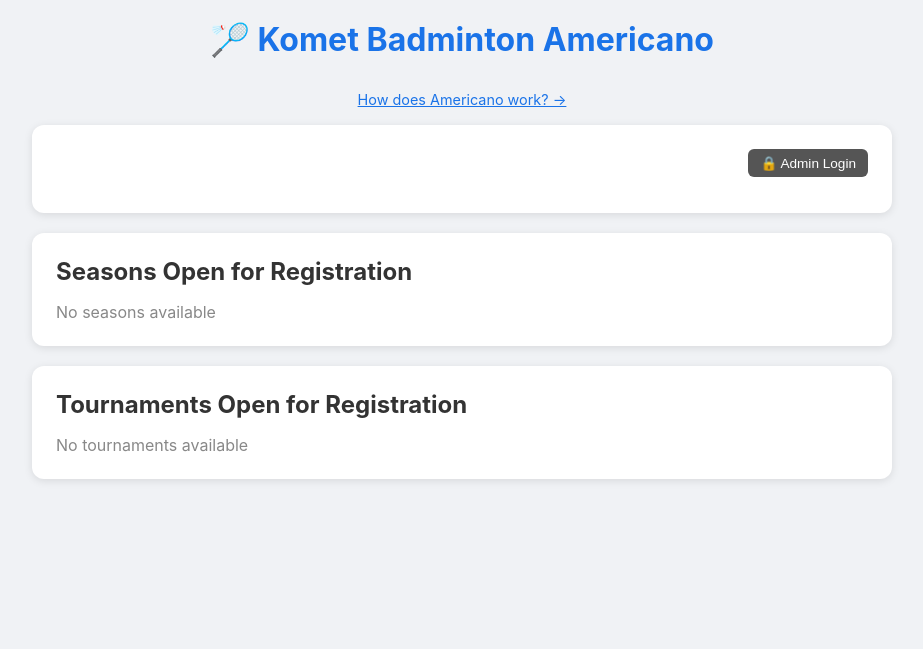
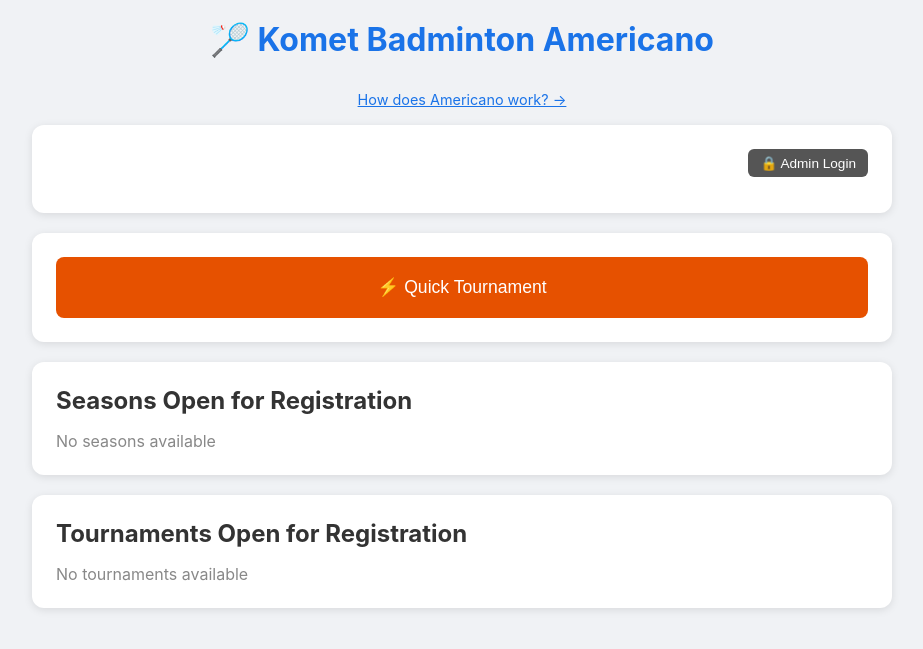
Before and after one commit to umashankarid/badminton-americano, a Flask app: page / in a window 1280 px wide. Shown: the top 649 px of the page, without its empty margins (178-1101 px from the left). Run offline with Flask 3, Linux system fonts and the light colour scheme; data comes from the database, SQL or seed files in the repository; data that the repository does not hold is empty.

Commit message:
Add Quick Tournament: anyone can create and play, no admin needed, data kept separately

```diff
--- a/app.py
+++ b/app.py
@@ -397,6 +397,73 @@ def list_tournaments():
     return jsonify(result)
 
 
+@app.route("/api/quick-tournament", methods=["POST"])
+def quick_tournament():
+    """Create a quick tournament with player names — no registration needed."""
+    data = request.json
+    name = data.get("name", "").strip()
+    players = data.get("players", [])
+    max_points = data.get("max_points", 21)
+    courts = data.get("courts", 1)
+
+    if not name:
+        return jsonify({"error": "Tournament name is required"}), 400
+    if len(players) < 4:
+        return jsonify({"error": "Need at least 4 players"}), 400
+
+    db = get_db()
+    existing = db.execute("SELECT id FROM tournament WHERE name = ?", (name,)).fetchone()
+    if existing:
+        db.close()
+        return jsonify({"error": "Tournament with this name already exists"}), 400
+
+    # Create players if they don't exist (just names, level NA)
+    player_ids = []
+    for pname in players:
+        pname = pname.strip()
+        if not pname:
+            continue
+        row = db.execute("SELECT id FROM player WHERE name = ?", (pname,)).fetchone()
+        if row:
+            player_ids.append(row["id"])
+        else:
+            cur = db.execute("INSERT INTO player (name, level) VALUES (?, 'NA')", (pname,))
+            player_ids.append(cur.lastrowid)
+
+    # Create tournament (marked as quick)
+    cur = db.execute(
+        "INSERT INTO tournament (name, level, max_points, courts, date) VALUES (?, 'No-level', ?, ?, 'quick')",
+        (name, max_points, courts)
+    )
+    tid = cur.lastrowid
+    for pid in player_ids:
+        db.execute("INSERT INTO tournament_player (tournament_id, player_id) VALUES (?, ?)", (tid, pid))
+    db.commit()
+
+    # Auto-generate first round
+    from pairing import generate_round_pairings, get_used_pairs, get_tournament_points, get_sit_out_counts
+    used_pairs = get_used_pairs(db, tid)
+    player_points = get_tournament_points(db, tid)
+    sit_out_counts = get_sit_out_counts(db, tid)
+    result = generate_round_pairings(player_ids, used_pairs, courts, player_points, sit_out_counts)
+    matches, sitting_out = result
+
+    if matches:
+        for court_num, (a1, a2, b1, b2) in enumerate(matches, 1):
+            db.execute(
+                "INSERT INTO match (tournament_id, round_num, court_num, player_a1, player_a2, player_b1, player_b2) VALUES (?,?,?,?,?,?,?)",
+                (tid, 1, court_num, a1, a2, b1, b2)
+            )
+        for pid in sitting_out:
+            db.execute("UPDATE tournament_player SET sit_outs = sit_outs + 1 WHERE tournament_id = ? AND player_id = ?", (tid, pid))
+        db.execute("UPDATE tournament SET current_round = 1 WHERE id = ?", (tid,))
+        db.commit()
+
+    db.close()
+    slug = name.lower().replace(" ", "-")
+    return jsonify({"id": tid, "slug": slug}), 201
+
+
 @app.route("/api/tournaments", methods=["POST"])
 @admin_required
 def create_tournament():
@@ -514,10 +581,13 @@ def get_tournament(tid):
 
 
 @app.route("/api/tournaments/<int:tid>/next-round", methods=["POST"])
-@admin_required
 def generate_next_round(tid):
     db = get_db()
     t = db.execute("SELECT * FROM tournament WHERE id = ?", (tid,)).fetchone()
+    # Check admin for non-quick tournaments
+    if t["date"] != "quick" and not session.get("admin"):
+        db.close()
+        return jsonify({"error": "Admin login required"}), 401
     if t["status"] == "finished":
         db.close()
         return jsonify({"error": "Tournament is finished"}), 400
@@ -569,13 +639,16 @@ def generate_next_round(tid):
 
 
 @app.route("/api/matches/<int:mid>/score", methods=["POST"])
-@admin_required
 def record_score(mid):
     data = request.json
     score_a, score_b = data["score_a"], data["score_b"]
     db = get_db()
     match = db.execute("SELECT * FROM match WHERE id = ?", (mid,)).fetchone()
-    t = db.execute("SELECT max_points FROM tournament WHERE id = ?", (match["tournament_id"],)).fetchone()
+    # Check admin for non-quick tournaments
+    t = db.execute("SELECT * FROM tournament WHERE id = ?", (match["tournament_id"],)).fetchone()
+    if t["date"] != "quick" and not session.get("admin"):
+        db.close()
+        return jsonify({"error": "Admin login required"}), 401
     max_pts = t["max_points"]
 
     if max(score_a, score_b) != max_pts:
--- a/templates/index.html
+++ b/templates/index.html
@@ -66,6 +66,11 @@
             <button class="nav-btn" style="background:#555;font-size:0.9em" onclick="showModal('changePwModal')">🔑 Change Password</button>
             <input type="file" id="dbUpload" accept=".db" style="display:none" onchange="uploadDb(this)">
         </div>
+    </div>
+
+    <!-- Quick Tournament (visible to everyone) -->
+    <div class="card">
+        <button class="nav-btn" style="background:#e65100;width:100%" onclick="showModal('quickTournamentModal')">⚡ Quick Tournament</button>
     </div>
 
     <div class="card" id="seasonCard">
@@ -175,6 +180,22 @@
         <input type="password" id="newPw" placeholder="New password">
         <input type="password" id="confirmPw" placeholder="Confirm new password">
         <button onclick="changePassword()">Change Password</button>
+    </div>
+</div>
+
+<!-- Quick Tournament Modal -->
+<div id="quickTournamentModal" class="modal">
+    <div class="modal-content">
+        <span class="close" onclick="hideModal('quickTournamentModal')">&times;</span>
+        <h2>⚡ Quick Tournament</h2>
+        <input type="text" id="qtName" placeholder="Tournament name">
+        <label style="font-weight:500;display:block;margin-bottom:4px">Players (one per line)</label>
+        <textarea id="qtPlayers" placeholder="Anna&#10;Ben&#10;Chris&#10;David" style="width:100%;padding:10px;border:1px solid #ddd;border-radius:6px;min-height:120px;font-family:inherit;margin-bottom:10px"></textarea>
+        <div style="display:flex;gap:10px">
+            <div style="flex:1"><label style="font-size:0.85em;color:#666">Max Points</label><input type="number" id="qtMaxPoints" value="21" min="1"></div>
+            <div style="flex:1"><label style="font-size:0.85em;color:#666">Courts</label><input type="number" id="qtCourts" value="1" min="1"></div>
+        </div>
+        <button onclick="createQuickTournament()" style="margin-top:12px;width:100%;background:#e65100">Create & Start</button>
     </div>
 </div>
 
@@ -473,6 +494,26 @@ async function deleteSeason(id) {
     loadSeasons();
 }
 
+async function createQuickTournament() {
+    const name = document.getElementById('qtName').value.trim();
+    const playersText = document.getElementById('qtPlayers').value.trim();
+    const maxPoints = parseInt(document.getElementById('qtMaxPoints').value) || 21;
+    const courts = parseInt(document.getElementById('qtCourts').value) || 1;
+
+    if (!name) { alert('Enter a tournament name'); return; }
+    const playerNames = playersText.split('\n').map(s => s.trim()).filter(s => s.length > 0);
+    if (playerNames.length < 4) { alert('Need at least 4 players'); return; }
+
+    const res = await fetch('/api/quick-tournament', {
+        method: 'POST', headers: {'Content-Type':'application/json'},
+        body: JSON.stringify({ name, players: playerNames, max_points: maxPoints, courts })
+    });
+    const result = await res.json();
+    if (result.error) { alert(result.error); return; }
+    hideModal('quickTournamentModal');
+    window.location.href = `/tournament/${result.slug}`;
+}
+
 async function changePassword() {
     const oldPw = document.getElementById('oldPw').value;
     const newPw = document.getElementById('newPw').value;
```
Also changed, not shown: templates/tournament.html (+5 -3 lines).
